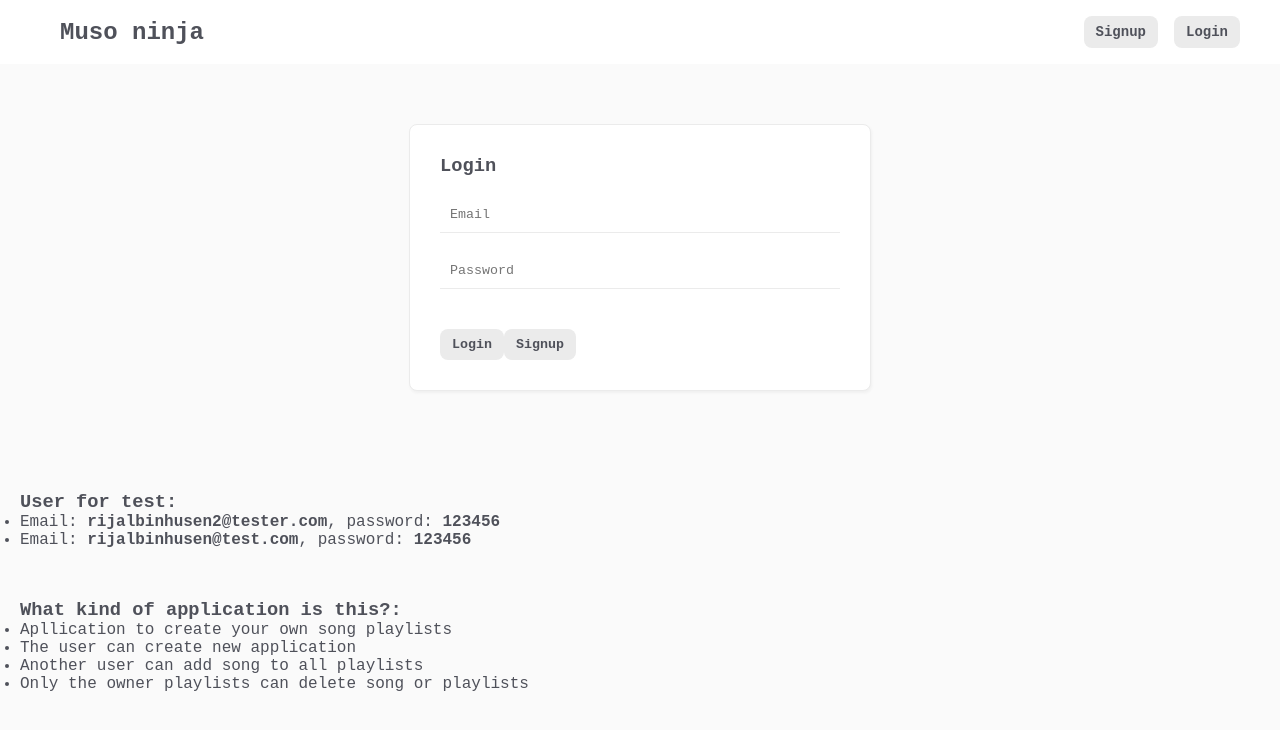
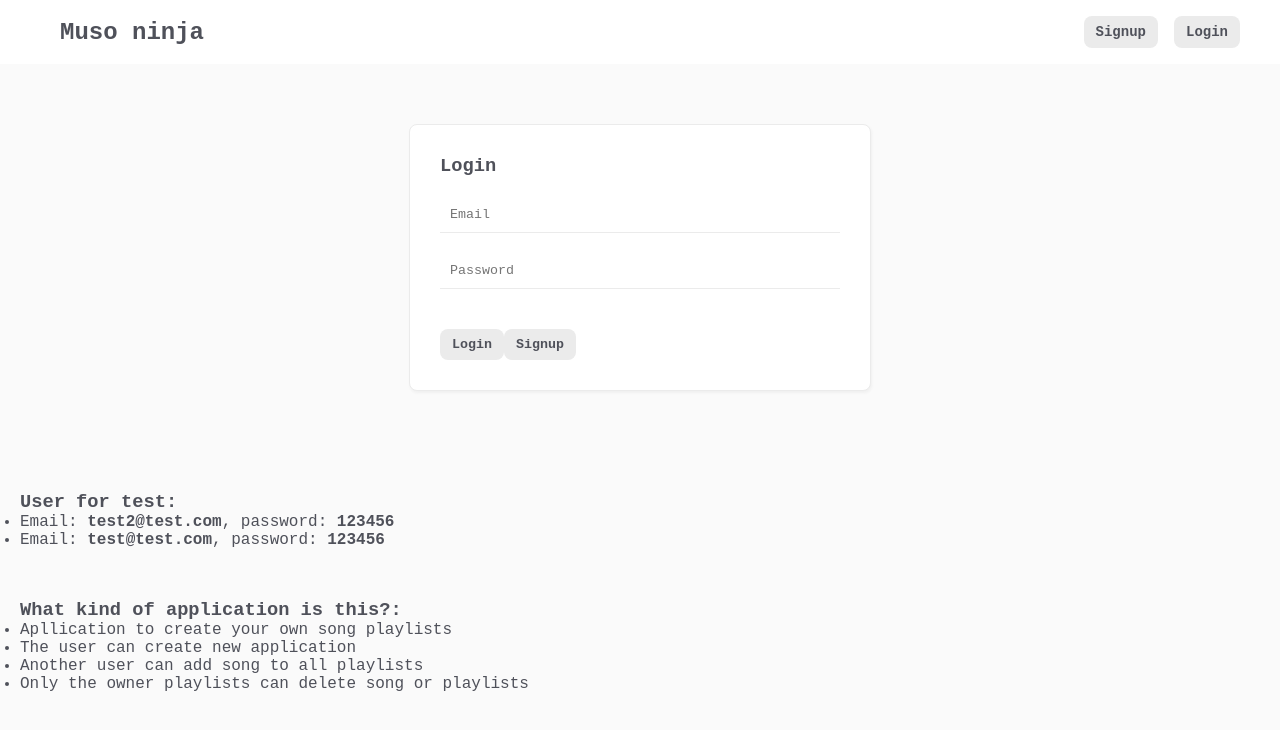
Before and after one commit to rijalBinHusen/muso-ninjas, a Vue app: page /login in a window 1280 px wide. Shown: the top 730 px of the page. Built offline with nearby package versions, Linux system fonts and the light colour scheme; no server answers.

Commit message:
add couple information

```diff
--- a/src/views/auth/Login.vue
+++ b/src/views/auth/Login.vue
@@ -16,8 +16,8 @@
             <div>
                 <h3>User for test:</h3>
                 <ul>
-                    <li>Email: <b>rijalbinhusen2@tester.com</b>, password: <b>123456</b></li>
-                    <li>Email: <b>rijalbinhusen@test.com</b>, password: <b>123456</b></li>
+                    <li>Email: <b>test2@test.com</b>, password: <b>123456</b></li>
+                    <li>Email: <b>test@test.com</b>, password: <b>123456</b></li>
                 </ul>
             </div>
             <div style="margin-top:50px;">
```
Also changed, not shown: 1 other file (tests, documents, lock files or other folders).
